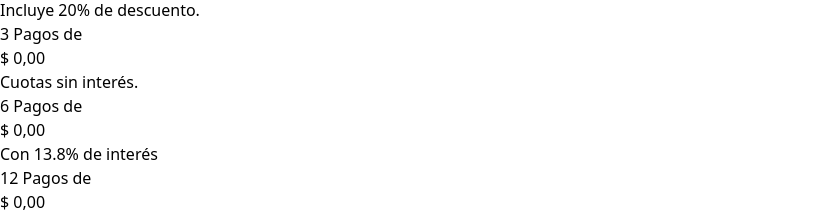
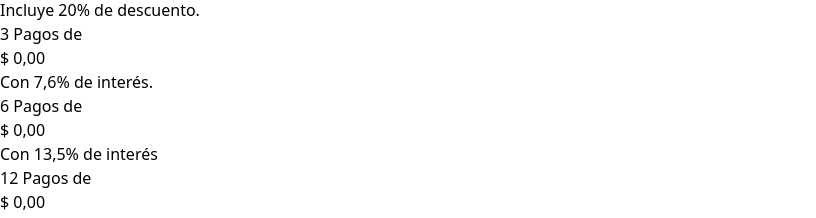
Before and after one commit to lbozzolo/calculadora-de-costos, a React (Vite) app: page / in a window 1280 px wide. Shown: the part 1046-1264 px from the top of the page, without its empty margins (0-816 px from the left). Built offline with nearby package versions, Linux system fonts and the light colour scheme.

Commit message:
Actualización de cálculos de pagos y ajustes en tasas de interés

```diff
--- a/src/App.jsx
+++ b/src/App.jsx
@@ -33,12 +33,12 @@ export default function App() {
     const numDuration = parseInt(duration, 10) || 0;
     const totalCost = (numRent + numExpenses) * numDuration * 0.07;
     const upfrontPayment = totalCost * 0.80;
-    const threePaymentsValue = totalCost / 3;
+    const threePaymentsValue = (totalCost * 1.076) / 3; // 7.6% de interés
     // Nueva forma: 1 adelanto del 30% y 3 cuotas sin interés del 23.33% cada una
     const advance30 = totalCost * 0.30;
     const threePayments2333 = (totalCost * 0.70) / 3;
-    const sixPaymentsValue = (totalCost * 1.138) / 6; // 13.8% de interés
-    const twelvePaymentsValue = (totalCost * 1.262) / 12; // 26.2% de interés
+    const sixPaymentsValue = (totalCost * 1.135) / 6; // 13.5% de interés
+    const twelvePaymentsValue = (totalCost * 1.255) / 12; // 25.5% de interés
     return { total: totalCost, upfront: upfrontPayment, threePayments: threePaymentsValue, advance30, threePayments2333, sixPaymentsValue, twelvePaymentsValue };
   }, [duration, rent, expenses]);
 
@@ -139,17 +139,17 @@ export default function App() {
                     <h3 className="text-sm font-semibold">3 Pagos de</h3>
                   </div>
                   <p className="text-2xl font-bold mt-1">{costs.threePayments.toLocaleString('es-AR', { style: 'currency', currency: 'ARS' })}</p>
-                  <p className="text-xs text-green-700 mt-2">Cuotas sin interés.</p>
+                  <p className="text-xs text-green-700 mt-2">Con 7,6% de interés.</p>
                 </div>
                 <ResultCard
                   title="6 Pagos de"
                   amount={costs.sixPaymentsValue}
-                  description="Con 13.8% de interés"
+                  description="Con 13,5% de interés"
                 />
                 <ResultCard
                   title="12 Pagos de"
                   amount={costs.twelvePaymentsValue}
-                  description="Con 26.2% de interés"
+                  description="Con 25,5% de interés"
                 />
                 {/*
                 <ResultCard
```
